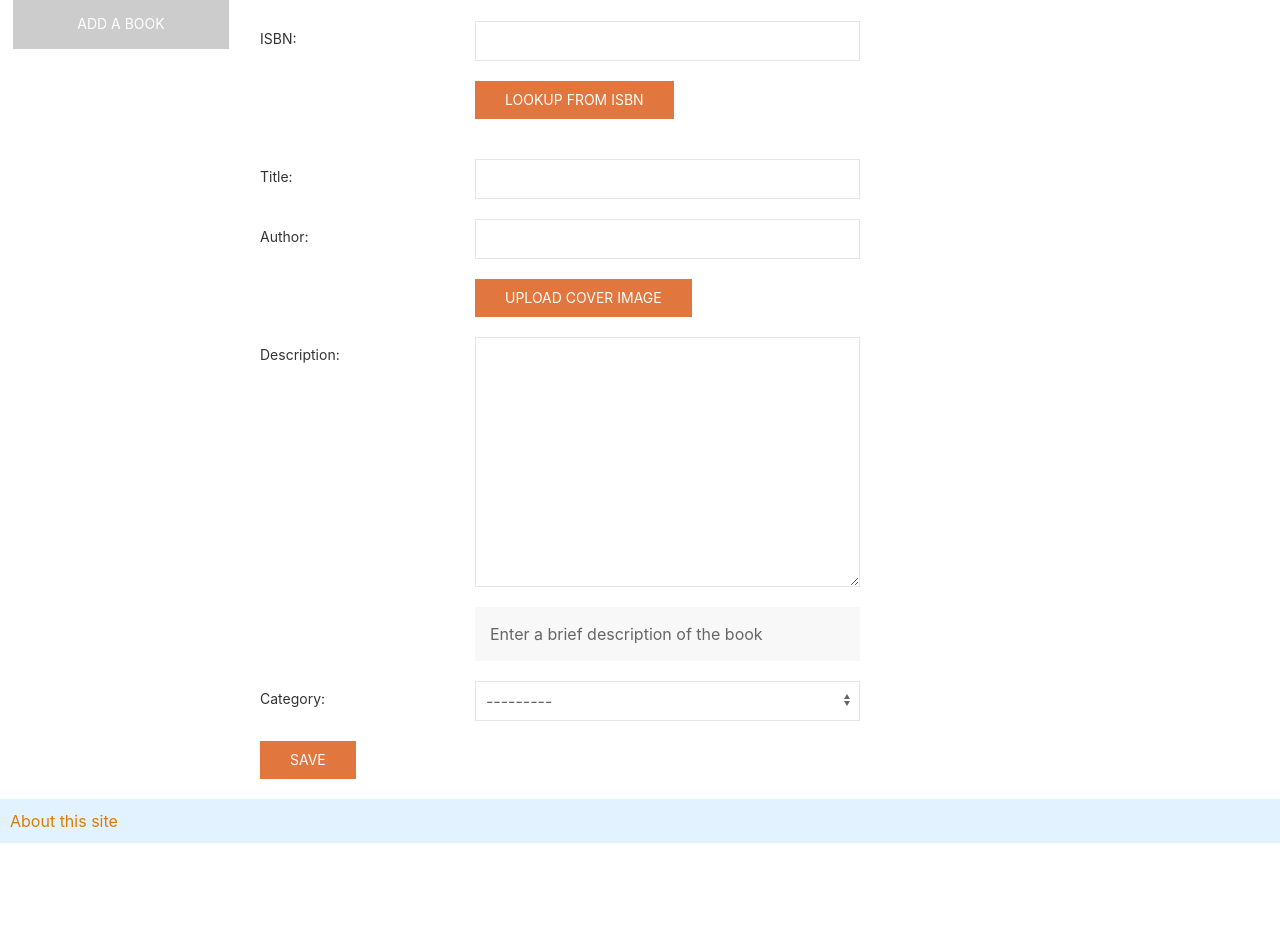
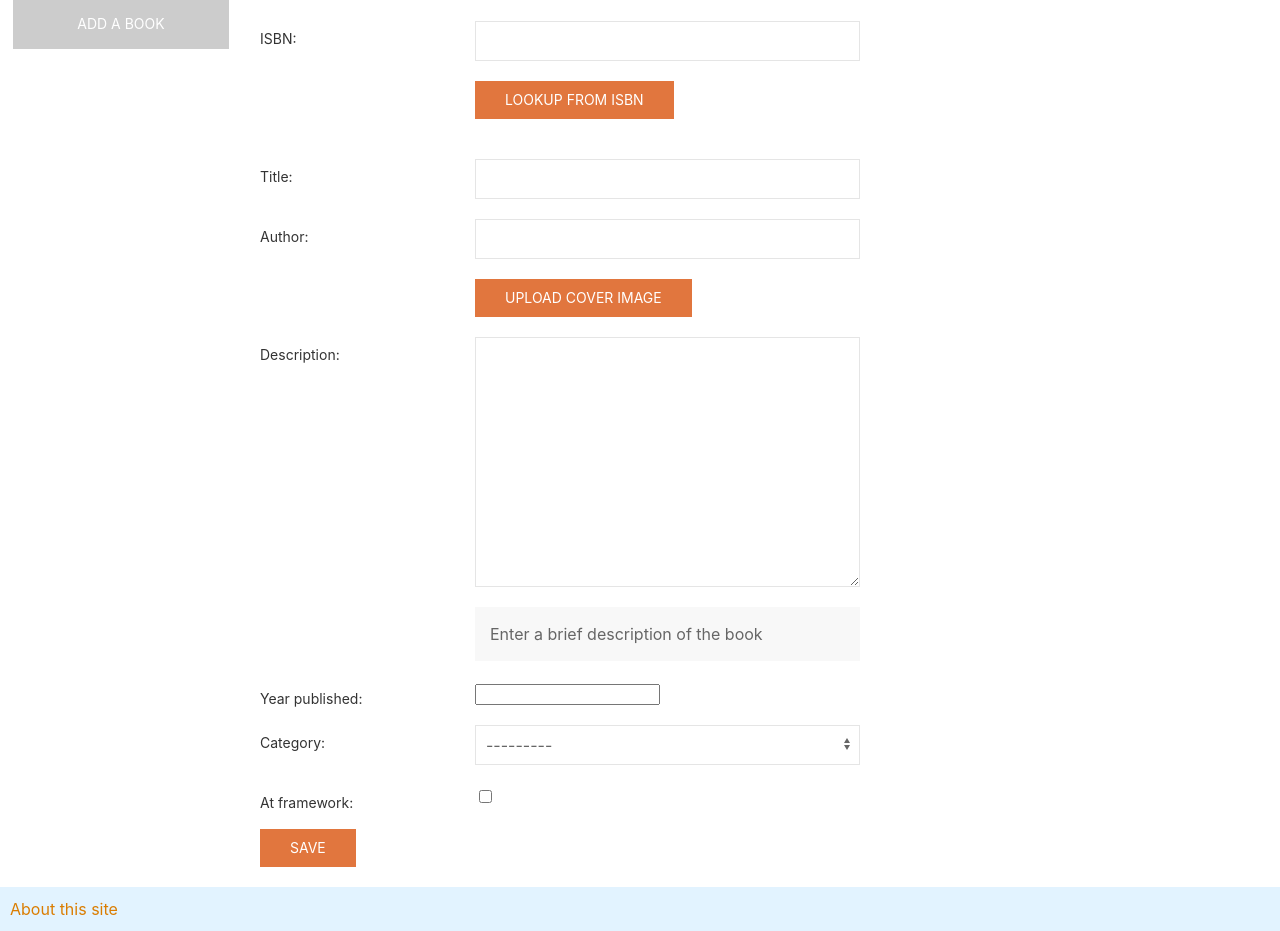
Before and after one commit to CodeHubOrg/bookxchange, a Django app: page /books/new in a window 1280 px wide. Shown: the part 184-1115 px from the top of the page. Before the commit the page ends 1027 px from the top, so only its background shows below. Run offline with Django 3.2, Linux system fonts and the light colour scheme; the visitor is signed in with stand-in values (Sample User, id 1); data that the repository does not hold is empty; some libraries are stand-ins or nearby versions.

Commit message:
add year_published and at_framework fields

```diff
--- a/books/forms.py
+++ b/books/forms.py
@@ -21,8 +21,10 @@ class PostBookForm(forms.ModelForm):
             "author",
             "cover",
             "description",
+            "year_published",
             "category",
             "openlibcover",
+            "at_framework",
         )
         widgets = {
             "title": forms.TextInput(attrs={"class": "uk-input"}),
--- a/books/models.py
+++ b/books/models.py
@@ -1,3 +1,5 @@
+import datetime
+from django.core.validators import MaxValueValidator
 from django.db import models
 from django.urls import reverse
 from django.contrib.auth import get_user_model
@@ -10,6 +12,9 @@ def get_default_owner():
         username=settings.DEFAULT_OWNER, email=settings.DEFAULT_OWNER_EMAIL
     )
     return def_user[0]
+
+def current_year():
+    return datetime.date.today().year
 
 
 class LoanStatus(ChoiceEnum):
@@ -59,6 +64,7 @@ class Book(models.Model):
         a brief description of the book",
         null=True,
     )
+    year_published = models.PositiveIntegerField(blank=True, null=True, validators=[MaxValueValidator(current_year())])
     status = models.CharField(
         max_length=50,
         choices=[(tag.name, tag.value) for tag in LoanStatus],
@@ -75,6 +81,7 @@ class Book(models.Model):
     category = models.ForeignKey(
         "Category", null=True, blank=True, on_delete=models.CASCADE
     )
+    at_framework = models.BooleanField(default=False)
     objects = BookQueryset.as_manager()
 
     def get_loan(self, status):
--- a/templates/books/book_detail.html
+++ b/templates/books/book_detail.html
@@ -44,6 +44,11 @@
     <p>ISBN: {{ ct_book.isbn }}</p>
     {% endif %}
 
+    {% if ct_book.year_published %}
+    <p>Year published: {{ ct_book.year_published }}</p>
+    {% endif %}
+
+
   </div>
 
   <div class="uk-container-expand uk-margin-top">
@@ -60,6 +65,7 @@
   {% endif %}
   </strong>
   </div>
+  {% if ct_book.at_framework %}<p><strong>At Framework Library</strong></p>{% endif %}
   <p>Owned by {{ ct_book.owner.username }}</p>
 
   {% if ct_book.status == 'AV' %}
```
Also changed, not shown: books/templatetags/books_extras.py (added, +10 -0 lines), books/migrations/0013_book_year_published.py (added), books/migrations/0014_book_at_framework.py (added), books/migrations/0015_remove_book_year_published.py (added), books/migrations/0016_book_year_published.py (added), books/migrations/0017_auto_20190611_1659.py (added), books/migrations/0018_auto_20190611_1700.py (added), books/migrations/0019_auto_20190611_1702.py (added), books/templatetags/__init__.py (added).
